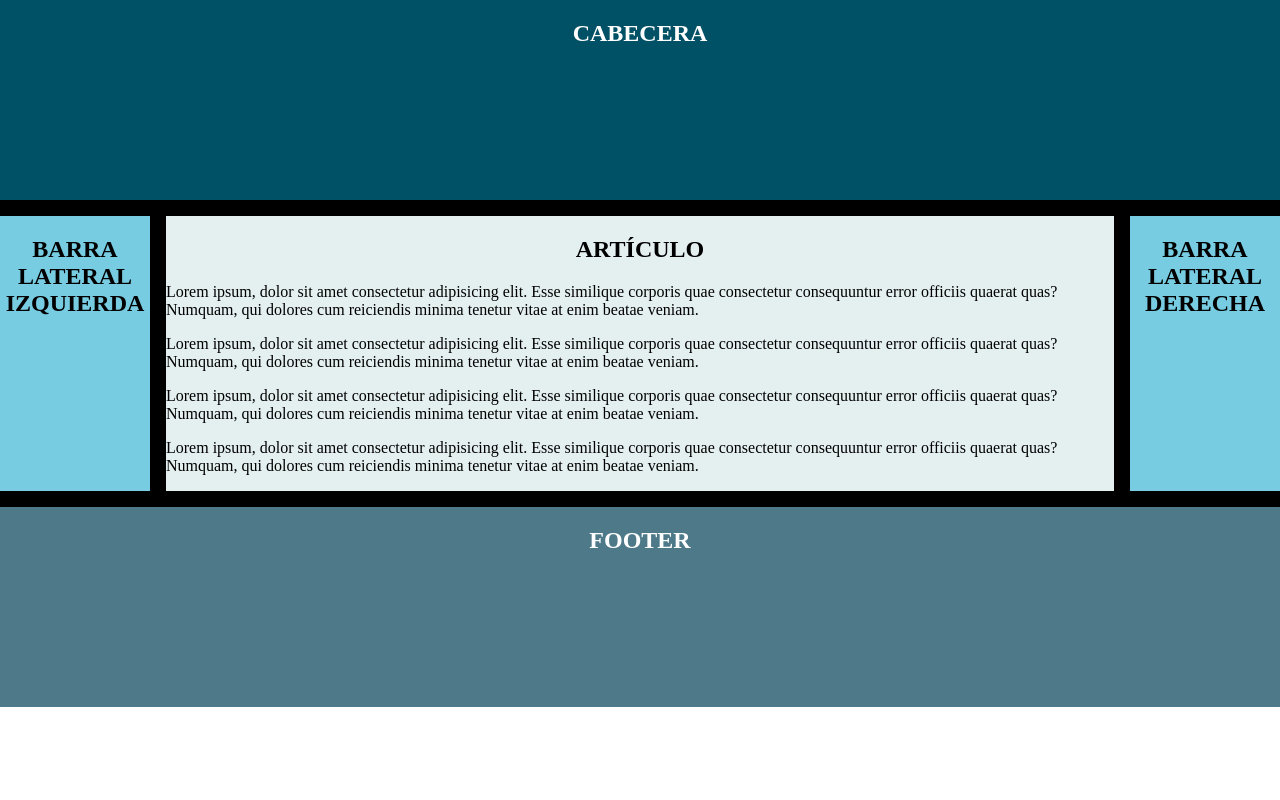
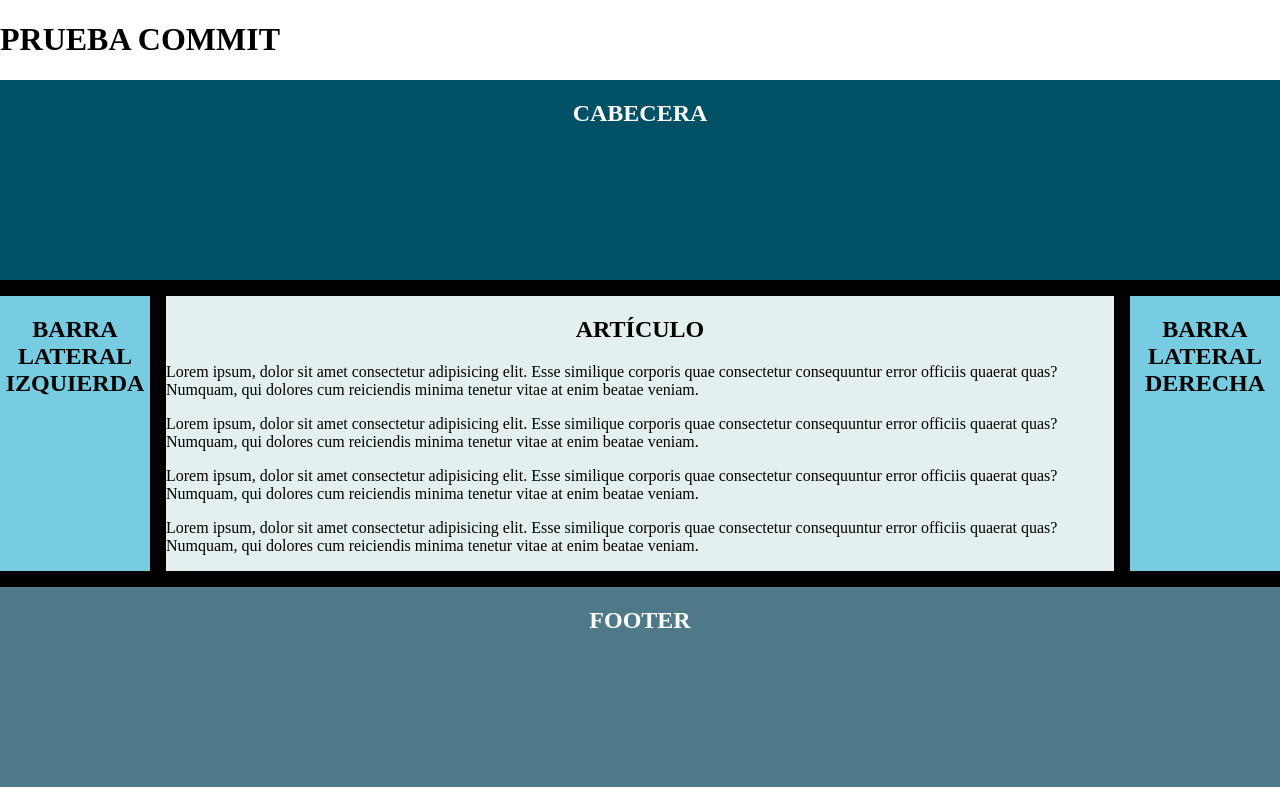
Before and after one commit to adry23sg/DIW110219, a plain HTML site: page index.html in a window 1280 px wide. Drawn offline with Linux system fonts and the light colour scheme.

Commit message:
Prueba commit VSCode

```diff
--- a/index.html
+++ b/index.html
@@ -11,6 +11,7 @@
 
 <body>
 
+    <h1>PRUEBA COMMIT</h1>
     <div class="gridcontenedor">
         <header>
             <h2>CABECERA</h2>
```
